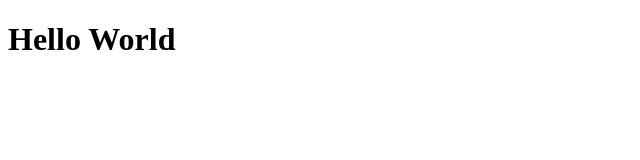
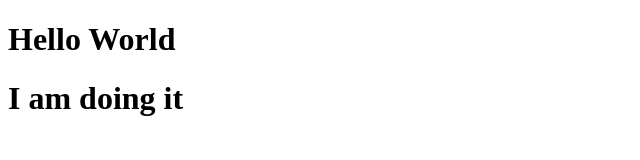
Before and after one commit to Haimi74/branching, a plain HTML site: page index.html in a window 1280 px wide. Shown: the whole page, without its empty margins (0-640 px from the left). Drawn offline with Linux system fonts and the light colour scheme.

Commit message:
added 2heading

```diff
--- a/index.html
+++ b/index.html
@@ -8,5 +8,6 @@
 </head>
 <body>
     <h1>Hello World</h1>
+    <h1>I am doing it</h1>
 </body>
 </html>
```
